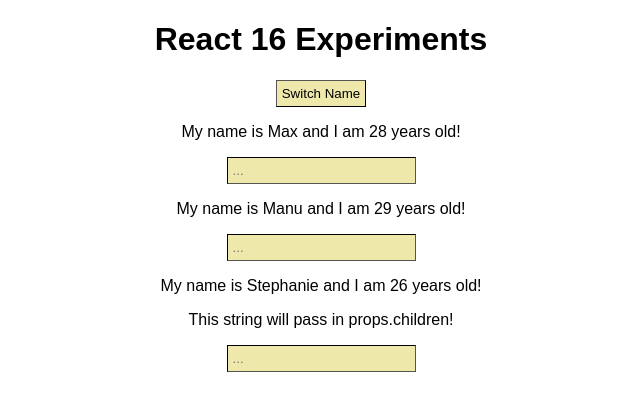
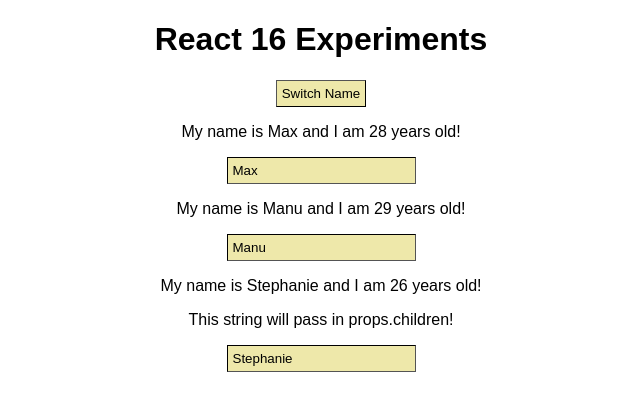
Before and after one commit to rivermanvr/react-16-rampup, a React (Create React App) app: page / in a window 1280 px wide. Shown: the top 410 px of the page, without its empty margins (319-959 px from the left). Built offline with nearby package versions, Linux system fonts and the light colour scheme.

Commit message:
double binding to make a controlled input component

```diff
--- a/src/App.js
+++ b/src/App.js
@@ -21,6 +21,16 @@
     ] });
   }
 
+  nameChangeHandler = (ev) => {
+    console.log('Input entered')
+    this.setState({
+      persons: [
+      { name: 'Max', age: 28 },
+      { name: ev.target.value, age: 29 },
+      { name: 'Stephanie', age: 27 }
+    ] });
+  }
+
   render() {
     const person = this.state.persons;
     return (
@@ -37,11 +47,12 @@
         <Person
           name = { person[1].name }
           age = { person[1].age }
-          click = { () => this.switchNameHandler('Zebra-function') } />
+          click = { () => this.switchNameHandler('Zebra-function') }
+          changed = { this.nameChangeHandler } />
         <Person
           name = { person[2].name }
           age = { person[2].age }
-          click = { this.switchNameHandler.bind(this, 'Howard-bind-3') }>
+          click = { this.switchNameHandler.bind(this, 'Howard-bind-3') } >
           This string will pass in props.children!
         </Person>
       </div>
--- a/src/Person/Person.js
+++ b/src/Person/Person.js
@@ -1,13 +1,13 @@
 import React from 'react';
 
-const person = ({ name, age, click, children }) => {
+const person = ({ name, age, click, changed, children }) => {
   return (
     <div>
       <p onClick={ click }>
         My name is { name } and I am { age } years old!
       </p>
       <p>{ children }</p>
-      <input type="text" placeholder="..." className="visible" />
+      <input type="text" onChange={ changed } value={ name } className="visible" />
     </div>
   )
 }
```
